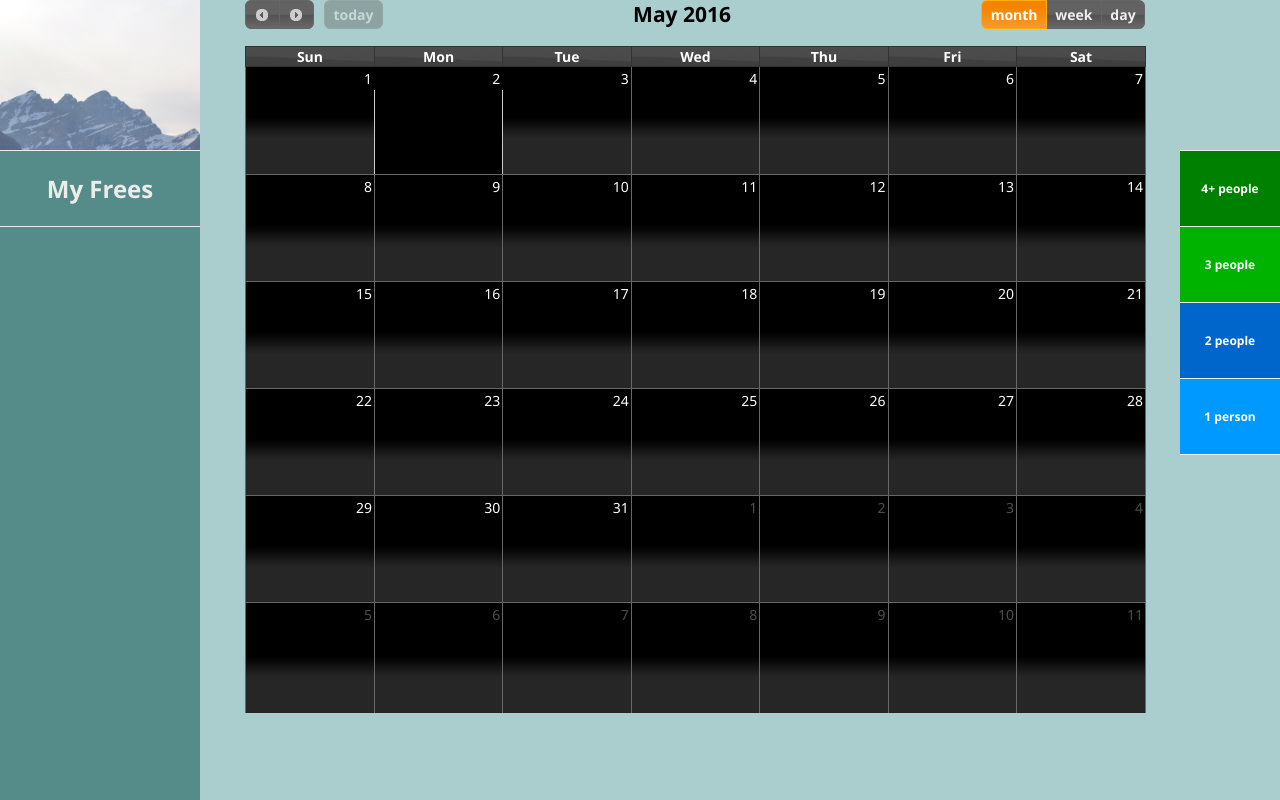
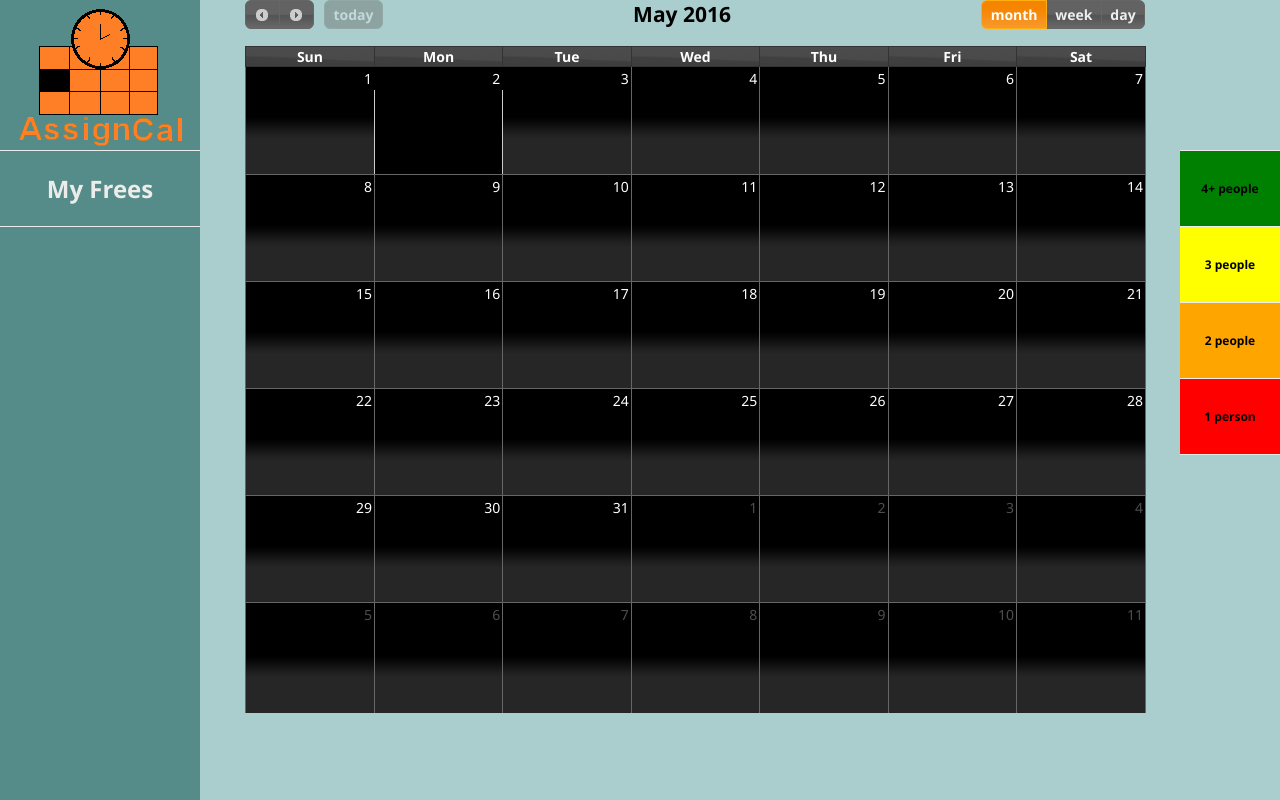
Before and after one commit to ilyakrasnovsky/cos_333_final_project, a Django app: template project/templates/assigncal/cal.html in a window 1280 px wide. Run offline with Django 3.2, Linux system fonts and the light colour scheme; the template is opened without the code that fills it, so the values that code supplies are empty.

Commit message:
working demo

```diff
--- a/project/static/style_nick.css
+++ b/project/static/style_nick.css
@@ -82,11 +82,11 @@ li.color_list {
 	font-weight: bold;
 	font-size: 12px;
    	text-decoration: none;
-	color: white;
+	color: black;
 }
 
 .logo {
-	background-image: url("logo.jpg");
+	background-image: url("AssignCalLogo.png");
 	background-repeat: no-repeat;
 
 	/*Box model CSS properties*/
@@ -94,7 +94,7 @@ li.color_list {
 	height: 150px;
 	margin: 0px;
     	padding: 0px;
-	border-bottom: 1px solid #ECECEA;
+	border-bottom: 2px solid #ECECEA;
 
 	/*Text style*/
    	text-align: center;
--- a/project/templates/assigncal/cal.html
+++ b/project/templates/assigncal/cal.html
@@ -112,11 +112,11 @@
 										'endtime': endtime},
 							});
 							// unset session variable
-							// $.ajax({
-							// 	url: '/email',
-							// 	method: 'POST',
-							// 	data: {'email': 'no'},
-							// });
+							$.ajax({
+								url: '/email',
+								method: 'POST',
+								data: {'email': 'no'},
+							});
 						}
 					});
 
@@ -208,11 +208,11 @@
 	</div>
 	<div class="color_code">
 		<ul class="color_list">
-			<li class="color_list" style="background-color: #008000; border-top: 1px solid #ECECEA;">4+
+			<li class="color_list" style="background-color: green; border-top: 1px solid #ECECEA;">4+
  people</li>
-			<li class="color_list" style="background-color: #00B300;">3 people</li>
-			<li class="color_list" style="background-color: #0066cc;">2 people</li>
-			<li class="color_list" style="background-color: #0099ff;">1 person</li>
+			<li class="color_list" style="background-color: yellow;">3 people</li>
+			<li class="color_list" style="background-color: orange;">2 people</li>
+			<li class="color_list" style="background-color: red;">1 person</li>
 	</div>
 </body>
 </html>
```
Also changed, not shown: db.sqlite3, project/static/AssignCalLogo.png (added), project/static/AssignCalLogo2.png (added).
